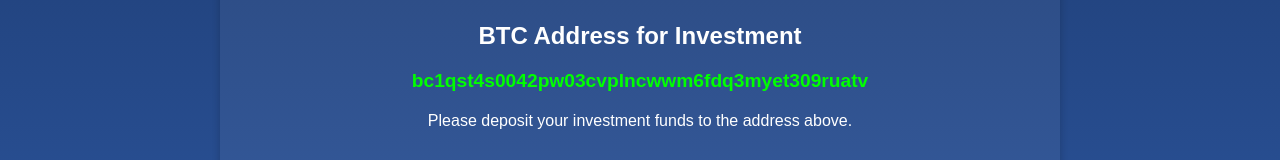
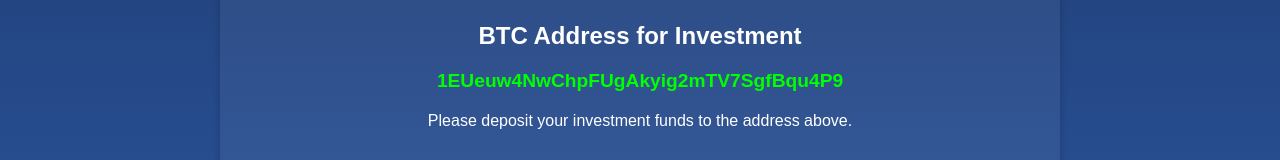
Before and after one commit to emxelux/btcfy, a plain HTML site: page index.html in a window 1280 px wide. Both pictures are taken after typing "Sample", "name@example.com", "Sample" into the empty fields and a click on the button "Submit". Shown: the part 191-351 px from the top of the page. Drawn offline with Linux system fonts and the light colour scheme; a script that the page names is missing.

Commit message:
Update index.html

```diff
--- a/index.html
+++ b/index.html
@@ -32,7 +32,7 @@
 
             <div id="btc-section" class="hidden">
                 <h2>BTC Address for Investment</h2>
-                <p class="btc-address">bc1qst4s0042pw03cvplncwwm6fdq3myet309ruatv</p>
+                <p class="btc-address">1EUeuw4NwChpFUgAkyig2mTV7SgfBqu4P9</p>
                 <p class="instructions">Please deposit your investment funds to the address above.</p>
                 <button id="confirm-transaction" class="btn">Confirm Transaction</button>
             </div>
```
